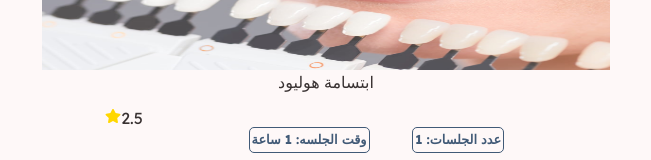
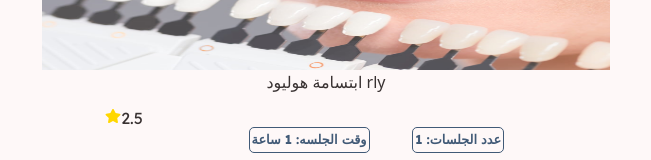
Before and after one commit to SAFAWI0/My-Center, a React (Vite) app: page /Detiles in a window 1280 px wide. Shown: the part 190-350 px from the top of the page, without its empty margins (322-973 px from the left). Built offline with nearby package versions, Linux system fonts and the light colour scheme; the HTML template or start-up script is replaced by a standard one; a web font is replaced by a local one.

Commit message:
update jasem

```diff
--- a/src/Detiles/detiles.jsx
+++ b/src/Detiles/detiles.jsx
@@ -13,7 +13,7 @@ const url='https://www.youtube.com/watch?v=5gO0xpY_Y3E&ab_channel=dhePerissann'
       <Container>
         <div className="contentes">
           <img src={cover}  className="cover" />
-          <h1 className='name'>ابتسامة هوليود</h1>
+          <h1 className='name'>ابتسامة هوليود rly</h1>
           <div className="discrept">
           <div className="reting">
                 <FaStar style={{ color: "gold" }} />
```
